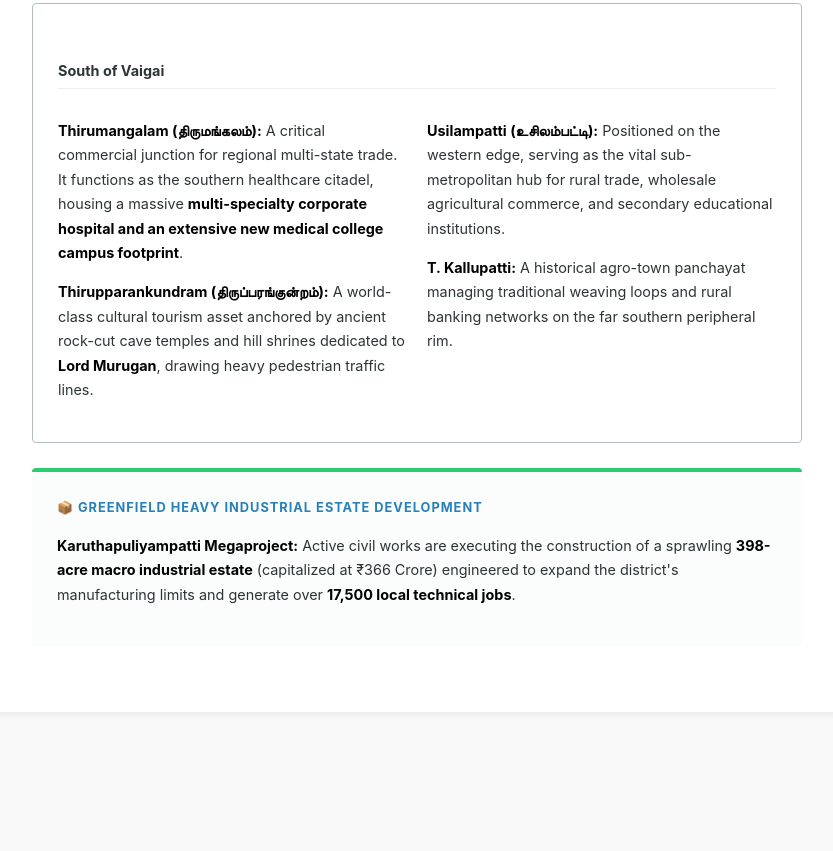
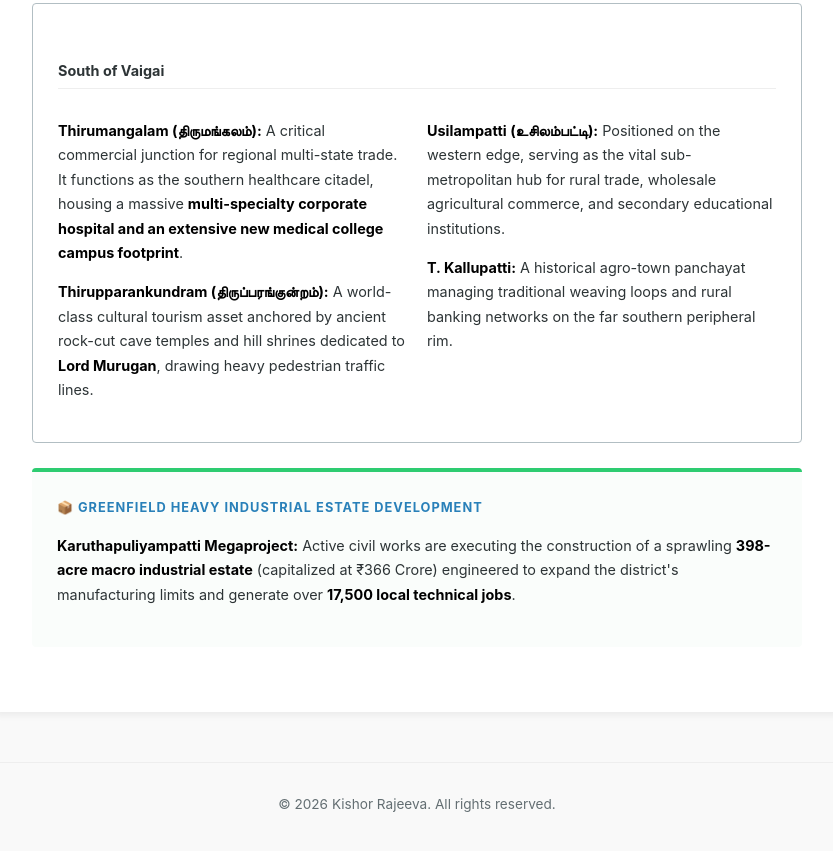
Before and after one commit to kishorvenkateshrajeeva/Samatvam, a plain HTML site: page cities/madurai/index.html in a window 1280 px wide. Shown: the part 7258-8109 px from the top of the page, without its empty margins (223-1056 px from the left). Before the commit the page ends 8030 px from the top, so only its background shows below. Drawn offline with Linux system fonts and the light colour scheme; files that its build step writes are made by us from their sources.

Commit message:
Add footer with copyright notice
Added footer with copyright information to index.html

```diff
--- a/cities/madurai/index.html
+++ b/cities/madurai/index.html
@@ -241,5 +241,9 @@
     </div>
 </div>
 
+<footer style="margin-top: 50px; padding-top: 20px; border-top: 1px solid #eee; font-size: 0.85rem; color: #636e72; text-align: center;">
+    <p style="margin-top: 10px;">&copy; 2026 Kishor Rajeeva. All rights reserved.</p>
+</footer>
+
 </body>
 </html>
```
